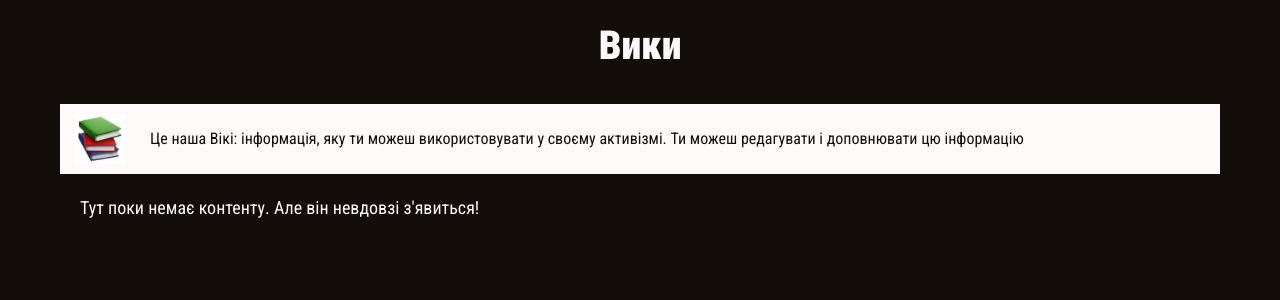
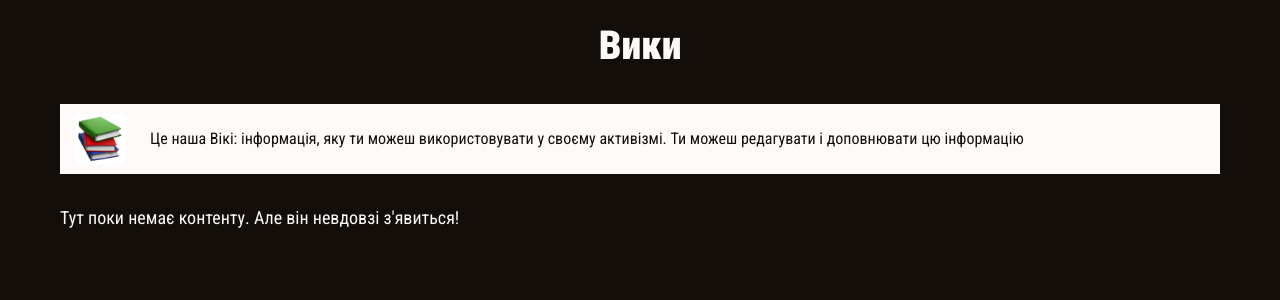
Before and after one commit to hromadianka/hromada, a Django app: page /wiki/ in a window 1280 px wide. Shown: the part 247-547 px from the top of the page. Run offline with Django 5.2, Linux system fonts and the light colour scheme; data comes from the database, SQL or seed files in the repository; some libraries are stand-ins or nearby versions.

Commit message:
Update wiki.html styles

```diff
--- a/wiki/templates/wiki.html
+++ b/wiki/templates/wiki.html
@@ -9,7 +9,7 @@
 
     <h1>{% trans 'Вики' %}</h1>
 
-    <div class="callout">
+    <div class="callout" style="margin-bottom: 30px">
         <img src="{% static 'images/icons/books-emoji.png' %}" alt="" />
         <span>
             {% trans 'Це наша Вікі: інформація, яку ти можеш використовувати у своєму активізмі. Ти можеш редагувати і доповнювати цю інформацію' %}
@@ -20,7 +20,8 @@
         {% for node in nodes %}
         {% include "wiki_node.html" with node=node %}
         {% empty %}
-        <li style="list-style: none;">{% trans 'Тут поки немає контенту. Але він невдовзі з\'явиться!' %}</li>
+    </ul>
+        <p>{% trans 'Тут поки немає контенту. Але він невдовзі з\'явиться!' %}</li>
         {% endfor %}
     </ul>
 
```
